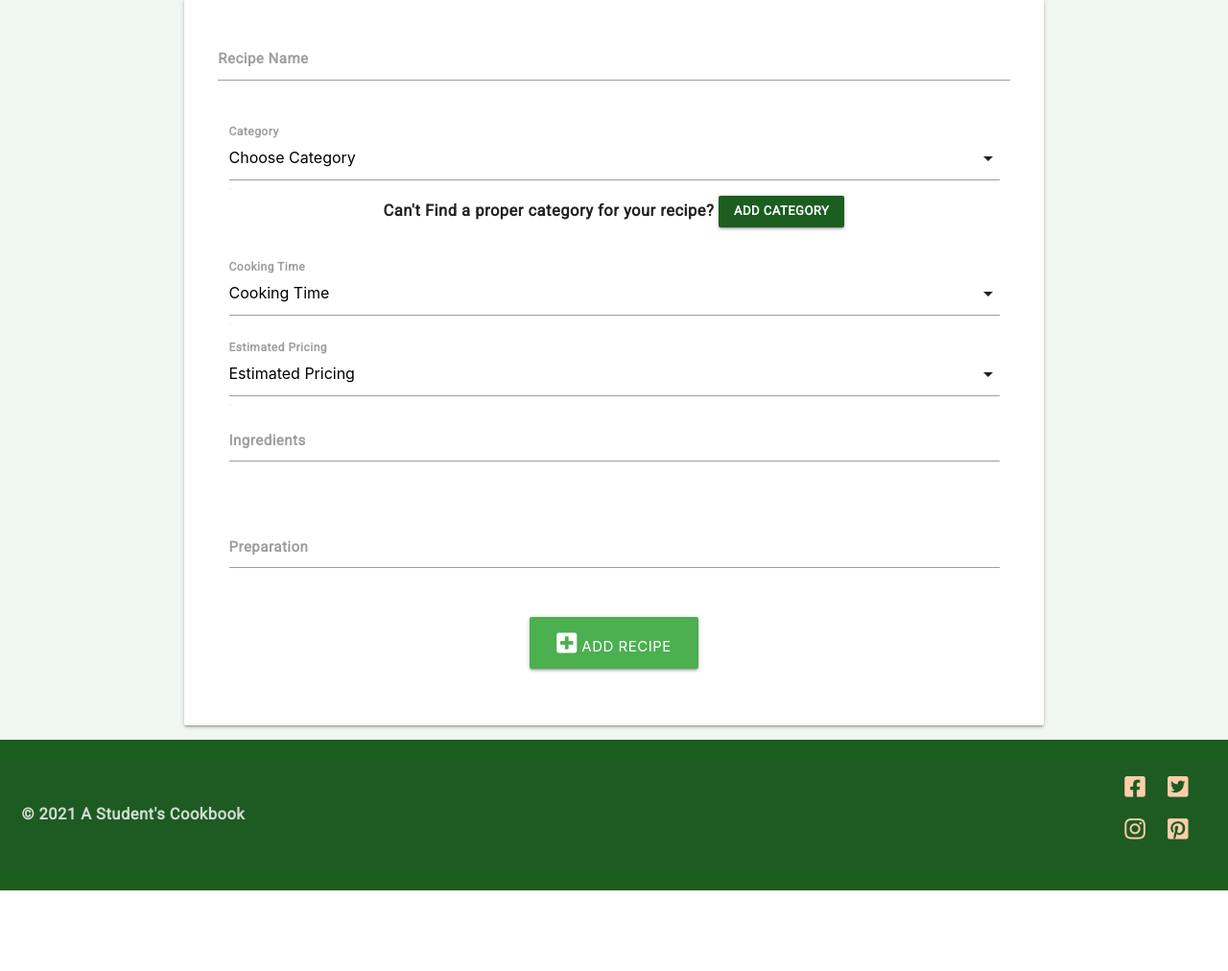
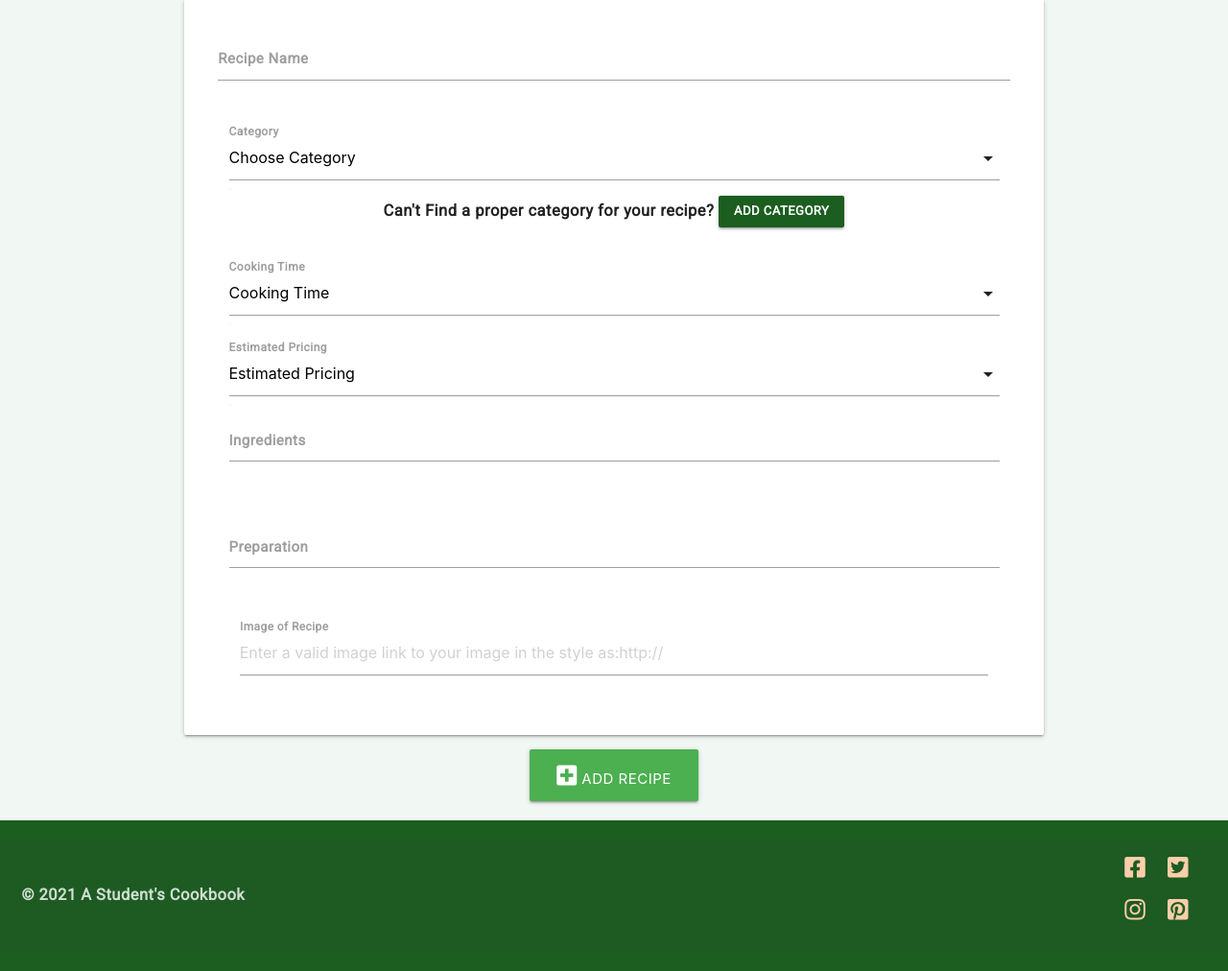
Before and after one commit to hddahdda/student_cookbook, a Flask app: page /add_recipe in a window 1280 px wide. Shown: the part 181-1193 px from the top of the page at 96% size. Before the commit the page ends 1109 px from the top, so only its background shows below. Run offline with Flask 2, Linux system fonts and the light colour scheme; data that the repository does not hold is empty; some libraries are stand-ins or nearby versions.

Commit message:
added insert image section in add recipe form

```diff
--- a/templates/add_recipe.html
+++ b/templates/add_recipe.html
@@ -64,6 +64,13 @@
           <label for="preparation">Preparation</label>
         </div>
       </div>
+      <div class="input-field col s12">
+        <label for="image_src">Image of Recipe</label>
+          <input class="validate" id="image_src" name="image_src" type="url" pattern="https://.*"
+           required placeholder="Enter a valid image link to your image in the style as:http://">
+      </div>
+    </div>
+    </div>
       <!------ Submit Recipe section -->
       <div class="row">
         <div class="col s12 center-align">
```
